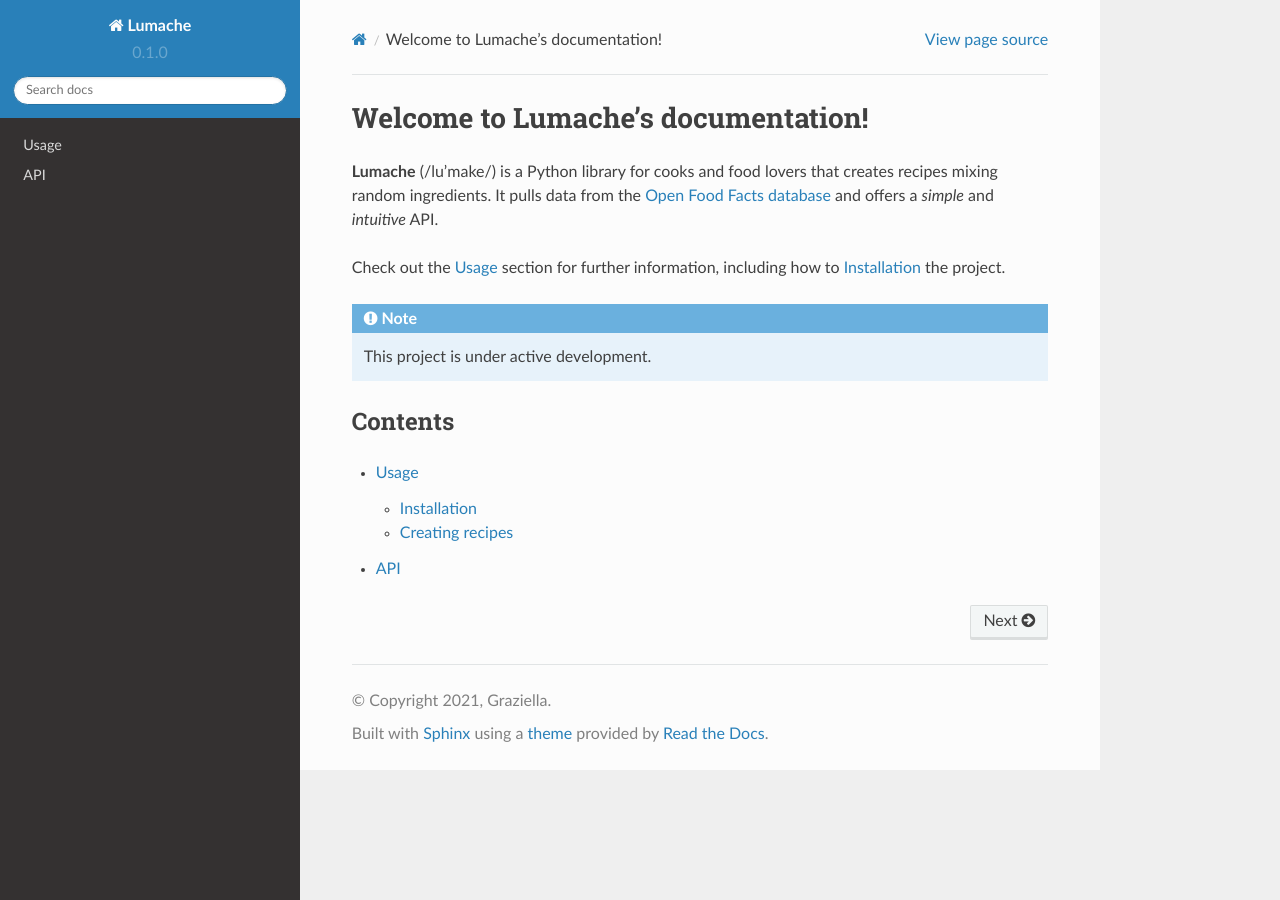
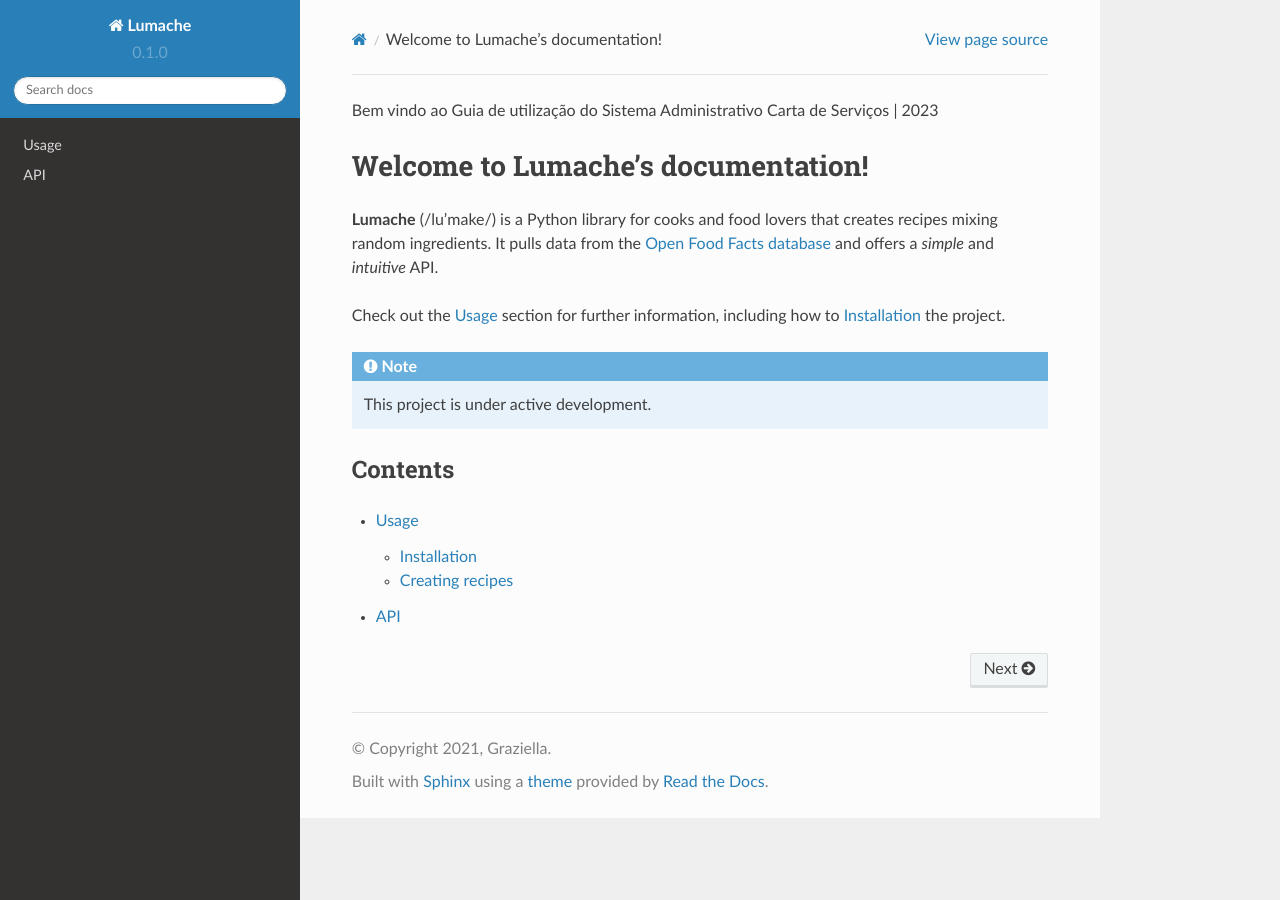
Before and after one commit to brunoaltieri/cartadeservicos, a Sphinx documentation site: the page built from docs/source/index.rst, in a window 1280 px wide. Built offline with Sphinx 7.4.7 and the Read the Docs theme 2.0.0, drawn with Linux system fonts in a browser that asks for light colours.

Commit message:
Update index.rst

```diff
--- a/docs/source/index.rst
+++ b/docs/source/index.rst
@@ -1,3 +1,5 @@
+Bem vindo ao Guia de utilização do Sistema Administrativo Carta de Serviços | 2023
+
 Welcome to Lumache's documentation!
 ===================================
 
```
